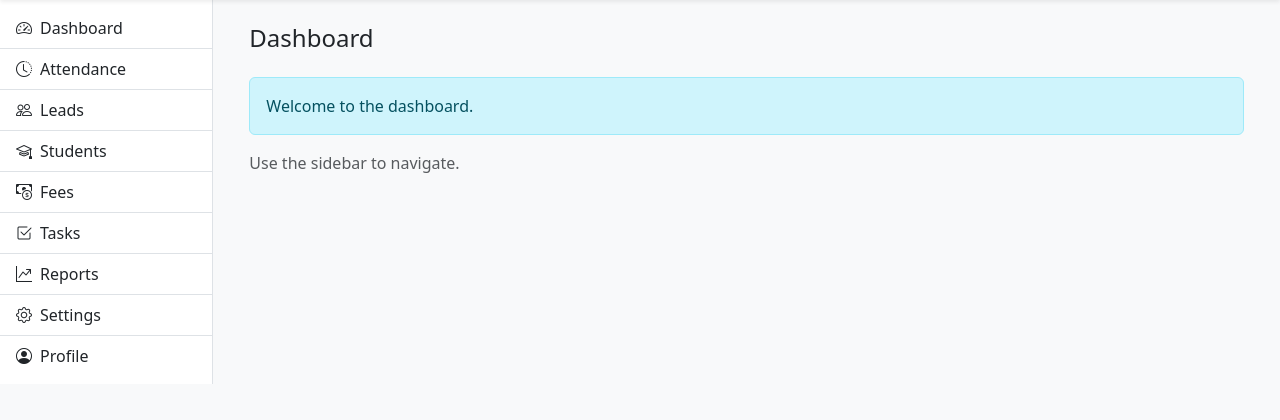
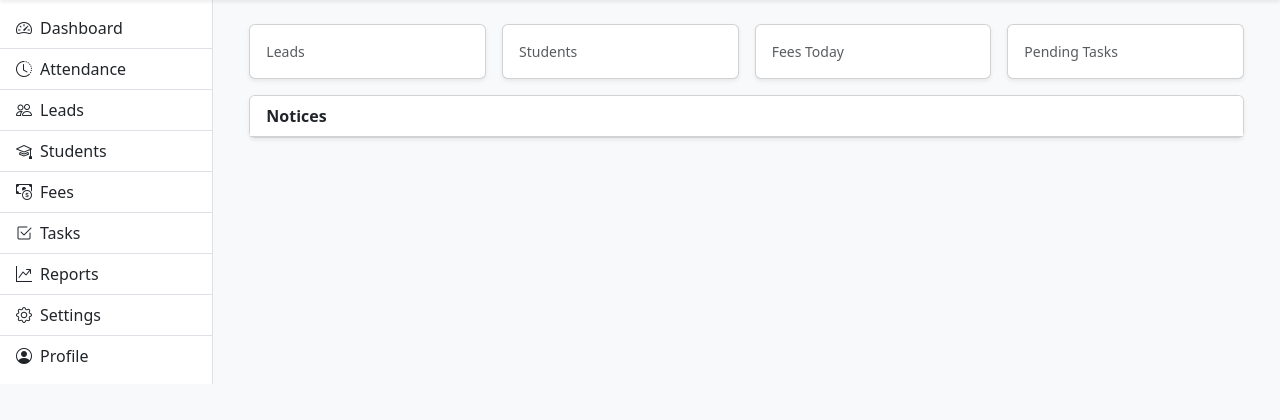
Before and after one commit to psychicloop/EduDAP-CRM, a Python web app: template edudap-office/app/templates/dashboard.html in a window 1280 px wide. Shown: the part 60-480 px from the top of the page. Run offline with Jinja, Linux system fonts and the light colour scheme; the template is opened without the code that fills it, so the values that code supplies are empty.

Commit message:
Update dashboard.html

```diff
--- a/edudap-office/app/templates/dashboard.html
+++ b/edudap-office/app/templates/dashboard.html
@@ -1,11 +1,56 @@
 
-<!-- edudap-office/app/templates/dashboard.html -->
 {% extends "base.html" %}
 {% block title %}Dashboard · EDUDAP CRM{% endblock %}
 {% block content %}
 <div class="container-fluid">
-  <h1 class="h4 mb-4">Dashboard</h1>
-  <div class="alert alert-info">Welcome to the dashboard.</div>
-  <p class="text-muted">Use the sidebar to navigate.</p>
+  <div class="row g-3 mb-3">
+    <div class="col-6 col-lg-3">
+      <div class="card kpi-card shadow-sm">
+        <div class="card-body">
+          <div class="text-muted small">Leads</div>
+          <div class="fs-3 fw-bold">{{ stats.leads }}</div>
+        </div>
+      </div>
+    </div>
+    <div class="col-6 col-lg-3">
+      <div class="card kpi-card shadow-sm">
+        <div class="card-body">
+          <div class="text-muted small">Students</div>
+          <div class="fs-3 fw-bold">{{ stats.students }}</div>
+        </div>
+      </div>
+    </div>
+    <div class="col-6 col-lg-3">
+      <div class="card kpi-card shadow-sm">
+        <div class="card-body">
+          <div class="text-muted small">Fees Today</div>
+          <div class="fs-5 fw-bold">{{ stats.fees_today }}</div>
+        </div>
+      </div>
+    </div>
+    <div class="col-6 col-lg-3">
+      <div class="card kpi-card shadow-sm">
+        <div class="card-body">
+          <div class="text-muted small">Pending Tasks</div>
+          <div class="fs-3 fw-bold">{{ stats.pending_tasks }}</div>
+        </div>
+      </div>
+    </div>
+  </div>
+
+  <div class="card shadow-sm">
+    <div class="card-header bg-white fw-semibold">Notices</div>
+    <div class="list-group list-group-flush">
+      {% for n in notices %}
+      <div class="list-group-item d-flex justify-content-between align-items-center">
+        <div>
+          <div class="fw-semibold">{{ n.title }}</div>
+          <div class="text-muted small">{{ n.desc }}</div>
+        </div>
+        <span class="badge text-bg-{{ n.badge }}">{{ n.badge|capitalize }}</span>
+      </div>
+      {% endfor %}
+    </div>
+  </div>
 </div>
 {% endblock %}
```
